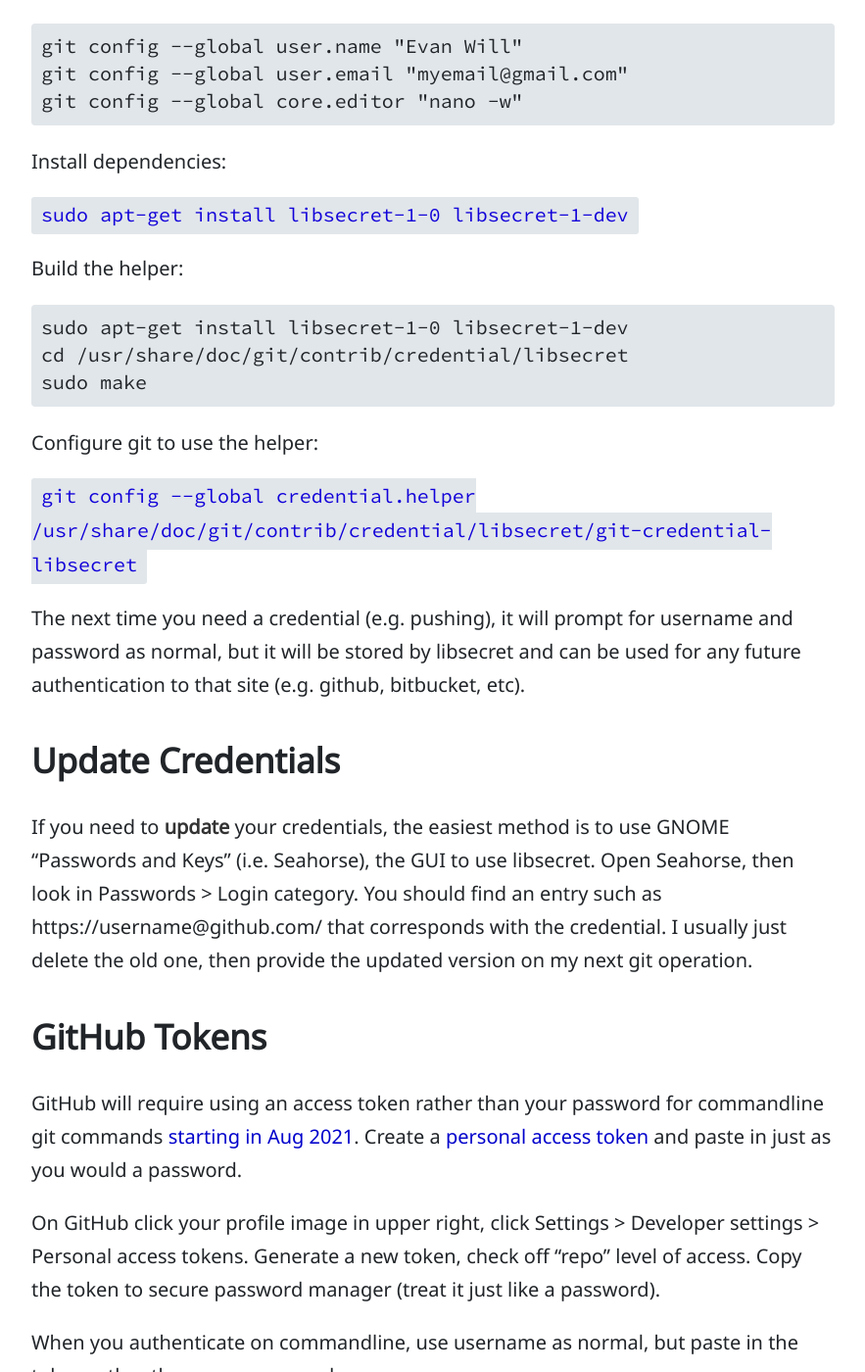
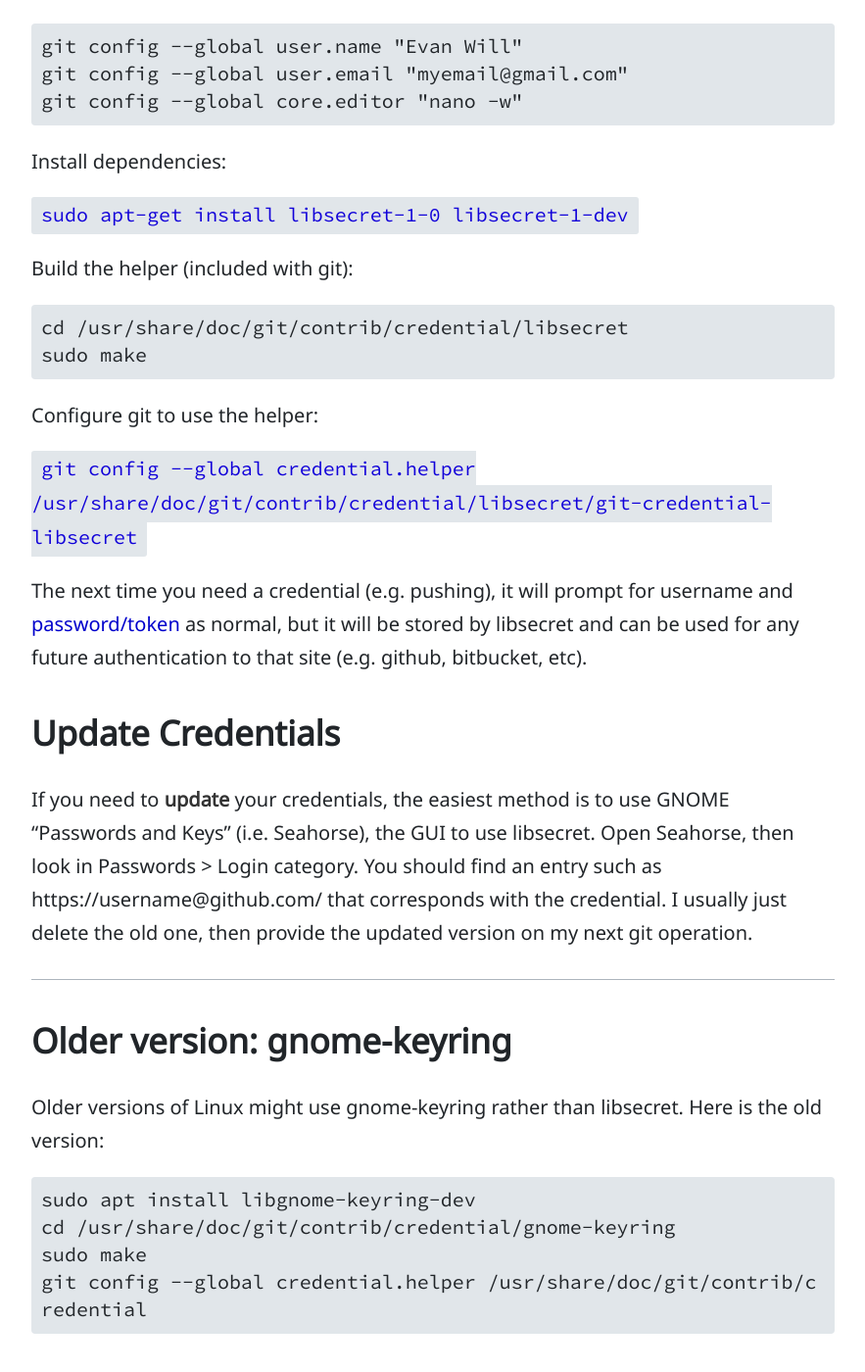
Before and after one commit to evanwill/_drafts, a Jekyll site: the page built from _notes/git-credential.md, in a window 1280 px wide and 1400 px high, scrolled down 497 px. Shown: the whole window at 98% size, without its empty margins (198-1081 px from the left). Built offline with Jekyll 4.4.1, drawn with Linux system fonts in a browser that asks for light colours; comment, search, counter and statistics services are not loaded; some of the changed text lies outside the part shown.

Commit message:
git credentials update

````diff
--- a/_notes/git-credential.md
+++ b/_notes/git-credential.md
@@ -1,11 +1,11 @@
 ---
 title: Git Credential Helper
 layout: post
-tags: [git, github]
-date: 2017-06-01
+tags: [git, github, linux]
+date: 2021-06-01
 ---
 
-Git for Windows comes with git credential manager installed and configured, which makes using git on commandline much easier (i.e. not having to type your password every time).
+Git for Windows comes with git credential manager installed and configured, which makes using git on command-line much easier (i.e. not having to type your password every time).
 
 On Linux you can set up libsecret as a similar secure credential manager.
 
@@ -21,10 +21,9 @@
 
 `sudo apt-get install libsecret-1-0 libsecret-1-dev`
 
-Build the helper:
+Build the helper (included with git):
 
 ```
-sudo apt-get install libsecret-1-0 libsecret-1-dev
 cd /usr/share/doc/git/contrib/credential/libsecret
 sudo make
 ```
@@ -42,18 +41,9 @@
 You should find an entry such as https://username@github.com/ that corresponds with the credential.
 I usually just delete the old one, then provide the updated version on my next git operation.
 
-## GitHub Tokens
+-------------
 
-GitHub will require using an access token rather than your password for commandline git commands [starting in Aug 2021](https://github.blog/2020-12-15-token-authentication-requirements-for-git-operations/).
-Create a [personal access token](https://docs.github.com/en/github/authenticating-to-github/creating-a-personal-access-token) and paste in just as you would a password.
-
-On GitHub click your profile image in upper right, click Settings > Developer settings > Personal access tokens.
-Generate a new token, check off "repo" level of access.
-Copy the token to secure password manager (treat it just like a password).
-
-When you authenticate on commandline, use username as normal, but paste in the token rather than your password.
-
-## gnome-keyring
+## Older version: gnome-keyring
 
 Older versions of Linux might use gnome-keyring rather than libsecret.
 Here is the old version:
````
Also changed, not shown: other parts of _notes/git-credential.md (+1 -1 lines), _notes/git-tokens.md (added, +45 -0 lines).
